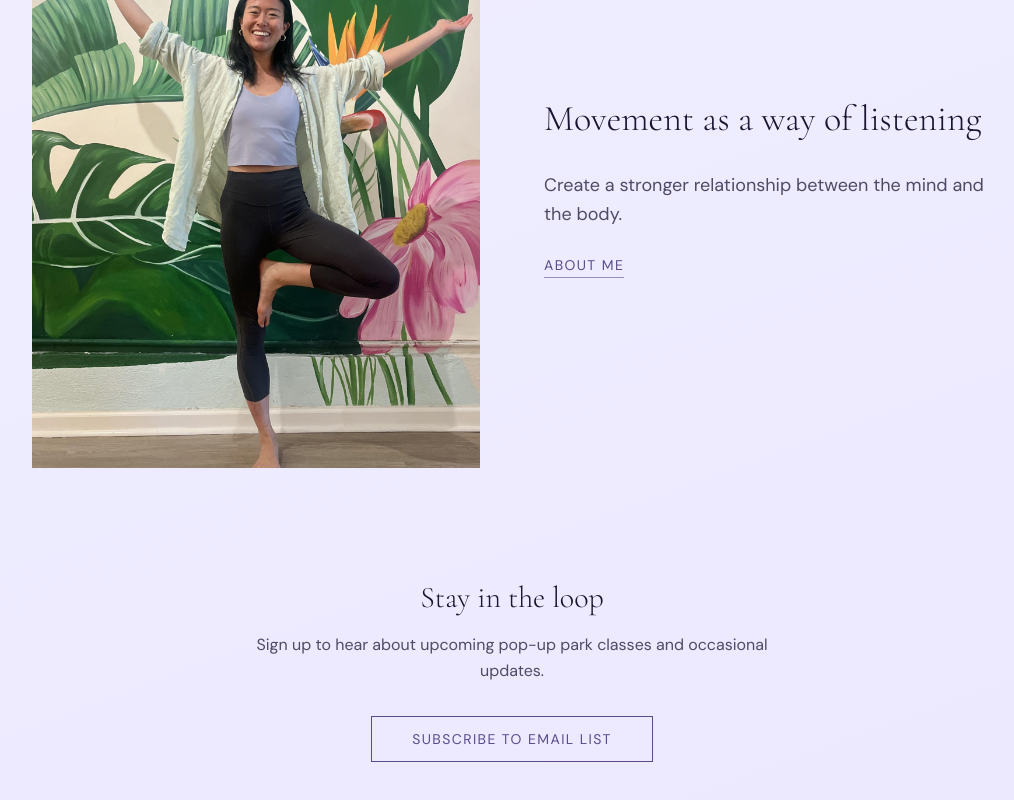
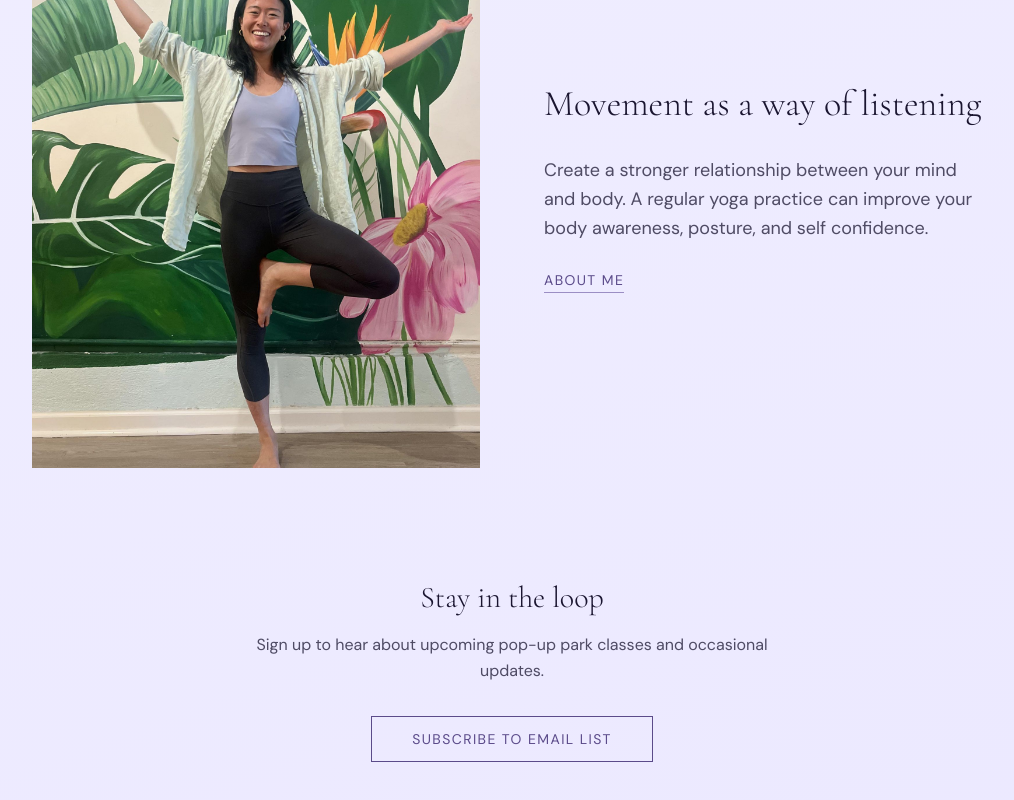
Before and after one commit to JuliaHu1/yoga, a Next.js app: page / in a window 1280 px wide. Shown: the part 2162-2962 px from the top of the page, without its empty margins (128-1142 px from the left). Built offline with nearby package versions, Linux system fonts and the light colour scheme.

Commit message:
Expand 'Movement as a way of listening' blurb with benefits copy
Co-Authored-By: Claude Sonnet 4.6 <noreply@anthropic.com>
Claude-Session: https://claude.ai/code/session_01P1SWMYGESX7ZZ32V5689aX

```diff
--- a/app/page.tsx
+++ b/app/page.tsx
@@ -102,7 +102,7 @@ export default function Home() {
               Movement as a way of listening
             </h2>
             <p className="text-[#1A1530]/75 leading-relaxed text-lg mb-6">
-              Create a stronger relationship between the mind and the body.
+              Create a stronger relationship between your mind and body. A regular yoga practice can improve your body awareness, posture, and self confidence.
             </p>
             <Link
               href="/about"
```
